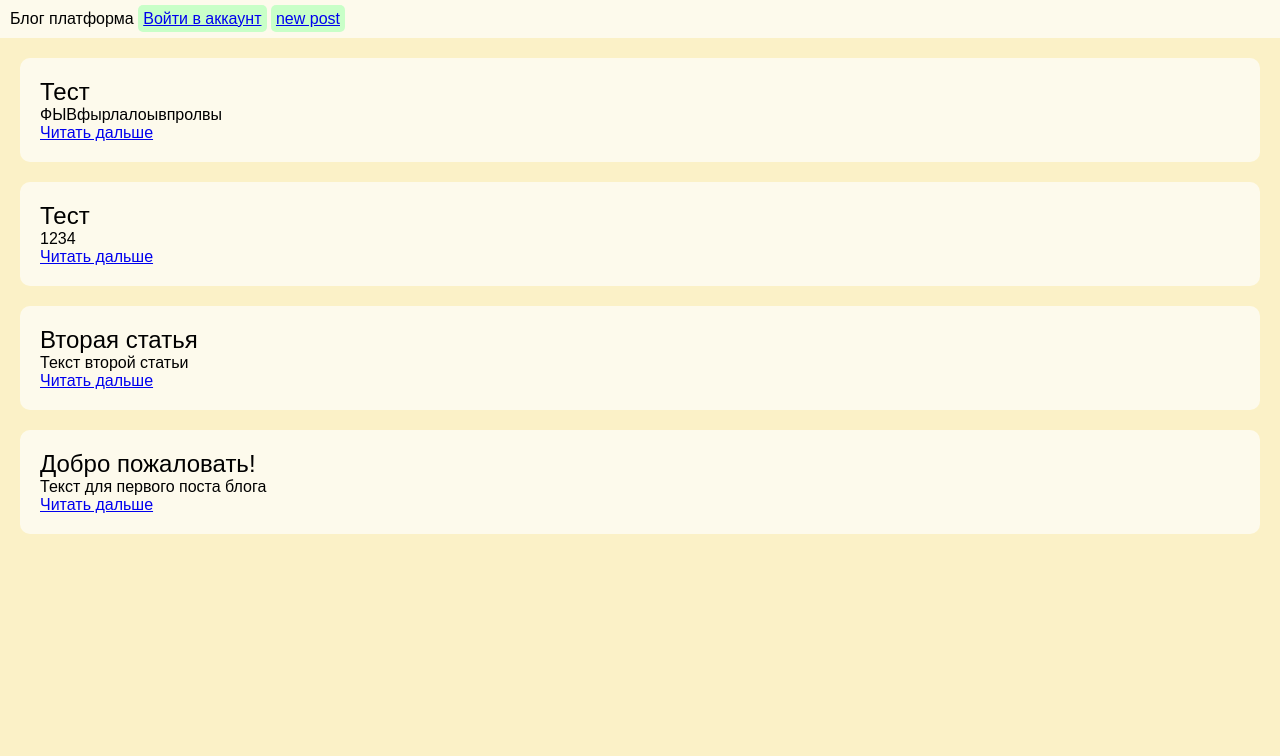
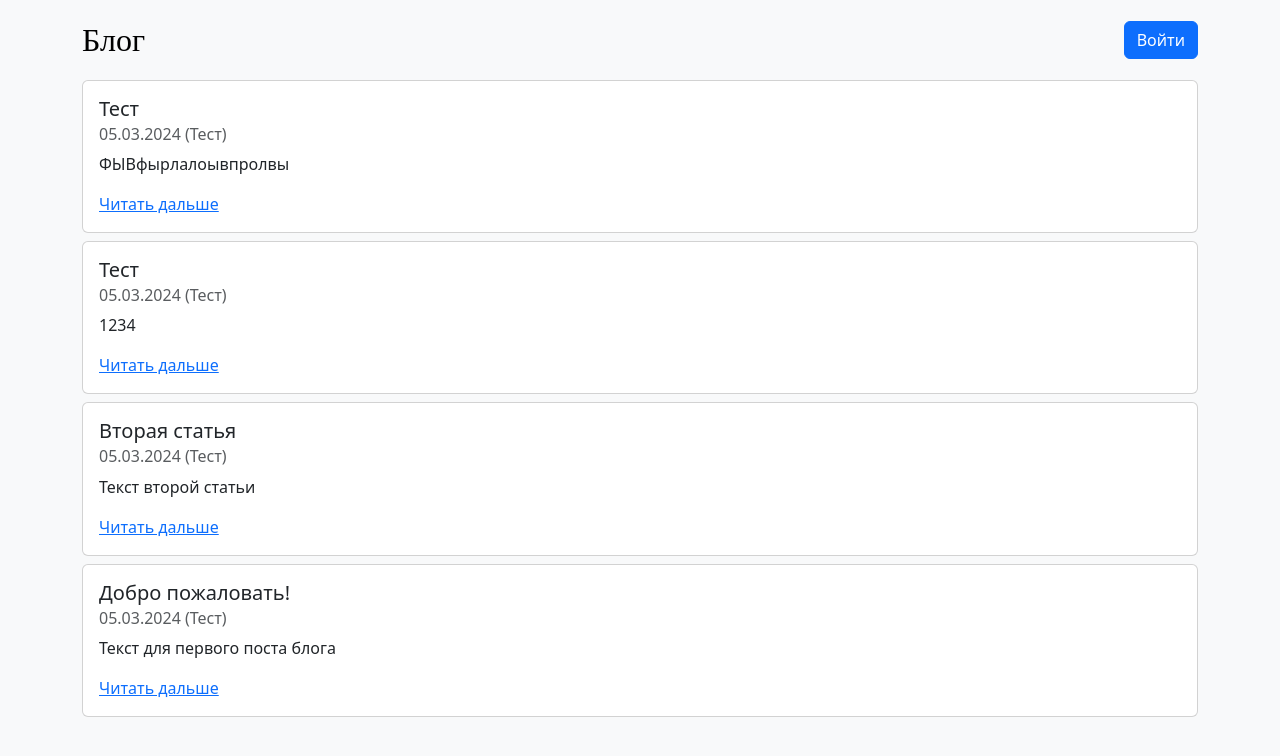
Before and after one commit to fhw12/blog-platform, a Flask app: page / in a window 1280 px wide. Shown: the top 756 px of the page. Run offline with Flask 3, Linux system fonts and the light colour scheme; data comes from the database, SQL or seed files in the repository; both versions use the stored data as it was after the commit.

Commit message:
new update is here

```diff
--- /dev/null
+++ b/db/DataBaseController.py
@@ -0,0 +1,21 @@
+import sqlite3
+
+import db.PostModel as PostModel
+
+class DBController:
+	def __init__(self):
+		self.postModel = PostModel.PostModel()
+
+	def addPost(self, title, content):
+		self.postModel.addPost(title, content)
+
+	def getPostById(self, postID):
+		return self.postModel.getPostByID(postID)
+
+	def getPosts(self):
+		return self.postModel.getPosts()
+
+# dbController = DBController()
+
+# for post in dbController.getPosts():
+# 	print(post)
--- /dev/null
+++ b/db/PostModel.py
@@ -0,0 +1,56 @@
+import sqlite3
+
+class ConnectionHelper:
+	def __init__(self):
+		self.connection = sqlite3.connect("main.db")
+
+	def getConnection(self):
+		return self.connection
+
+	def close(self):
+		self.connection.commit()
+		self.connection.close()
+
+	def __del__(self):
+		self.close()
+
+class PostModel:
+	def __init__(self):
+		connection = sqlite3.connect("main.db")
+		self.createTable = """
+			CREATE TABLE IF NOT EXISTS posts (
+				id INTEGER PRIMARY KEY AUTOINCREMENT,
+				title TEXT,
+				content TEXT
+			)
+		"""
+
+		connection.cursor().execute(self.createTable)
+		connection.close()
+
+	def addPost(self, title, content):
+		#connection = sqlite3.connect("main.db")
+		connectionHelper = ConnectionHelper()
+		connectionHelper.getConnection().cursor().execute("INSERT INTO posts (title, content) VALUES (?, ?)", (title, content))
+		#connection.commit()
+		#connection.close()
+
+	def getPosts(self):
+		#connection = sqlite3.connect("main.db")
+		connectionHelper = ConnectionHelper()
+		connection = connectionHelper.getConnection()
+		cursor = connection.cursor()
+		cursor.execute("SELECT * FROM posts ORDER BY id DESC")
+		ret = cursor.fetchall()
+		#connection.close()
+		return ret
+
+	def getPostByID(self, postID):
+		#connection = sqlite3.connect("main.db")
+		connectionHelper = ConnectionHelper()
+		connection = connectionHelper.getConnection()
+		cursor = connection.cursor()
+		cursor.execute("SELECT * FROM posts WHERE id=?", (postID,))
+		ret = cursor.fetchall()
+		#connection.close()
+		return ret
--- a/main.py
+++ b/main.py
@@ -9,7 +9,7 @@ class WebApp:
 		self.app = Flask(__name__)
 		self.app.secret_key = b'_5#y2L"F4Q8z\n\xec]/'
 		self.routes = Routes(self.app)
-		self.app.run(debug = True)
+		self.app.run(debug = True, host="0.0.0.0")
 
 if __name__ == '__main__':
 	web_app = WebApp()
--- a/routes.py
+++ b/routes.py
@@ -1,6 +1,5 @@
 from flask import render_template, request, session, redirect, url_for
-from DataBaseController import DBController
-from SessionController import SessionController
+from db.DataBaseController import DBController
 
 class Routes:
 	def __init__(self, app):
@@ -61,6 +60,8 @@ class Routes:
 
 			if 'username' in session:
 				self.dbController.addPost(title, content)
-				return 'Your post has been added!'
+				#return 'Your post has been added!'
+				return redirect(url_for('index'))
 			else:
-				return 'Error. You need to log into the app to be able to create posts!'
+				#return 'Error. You need to log into the app to be able to create posts!'
+				return redirect(url_for('index'))
--- a/static/styles/style.css
+++ b/static/styles/style.css
@@ -1,50 +1,4 @@
-body {
-	background: #FBF1C7;
-	font-family: sans-serif;
-	margin: 0;
-	user-select: none;
+.blog-header-logo {
+    font-family: "Times New Roman", serif;
+    font-size: 2.0rem;
 }
-
-.header{
-	background: #ffffffaa;
-	padding: 10px;
-}
-
-.header-button{
-	background: rgb(200, 255, 200);
-	padding: 5px;
-	border-radius: 5px;
-	cursor: pointer;
-}
-
-.header-button:active{
-	background: rgb(150, 230, 150);
-}
-
-.post-container {
-	display: grid;
-	grid-template-columns: repeat(auto-fill, minmax(100%, 1fr));
-	gap: 20px;
-	padding: 20px;
-}
-
-.container {
-	padding: 20px;
-}
-
-.post {
-	background-color: #ffffffaa;
-	border-radius: 10px;
-	overflow: hidden;
-	padding: 20px;
-}
-
-.post-header {
-	font-size: 1.5em;
-}
-
-/*@media (max-width: 600px) {
-	.post-container {
-		grid-template-columns: repeat(auto-fill, minmax(100%, 1fr));
-	}
-}*/
--- a/templates/index.html
+++ b/templates/index.html
@@ -3,11 +3,29 @@
 {% block content %}
 	<div class="post-container">
 		{% for post in posts %}
-		<div class="post">
+		<!-- <div class="post">
 			<span class="post-header">{{ post[1] }}</span><br>
 			<span>{{ post[2] }}</span><br>
 			<a href="./post/{{ post[0] }}">Читать дальше</a>
-		</div>
+		</div> -->
+			<div class="pb-2">
+				<div class="card" style="width: 100%;">
+					<div class="card-body">
+						<h5 class="card-title">{{ post[1] }}</h5>
+						<h6 class="card-subtitle mb-2 text-body-secondary">05.03.2024 (Тест)</h6>
+						<p class="card-text">{{ post[2] }}</p>
+						<a href="./post/{{ post[0] }}" class="card-link">Читать дальше</a>
+					</div>
+				</div>
+			</div>
+<!-- <br>
+			<div class="p-4 p-md-3 mb-2 rounded text-body-emphasis bg-body-secondary">
+				<div class="col-lg-6 px-0">
+				  <h1 class="display-5 fst-italic">{{ post[1] }}</h1>
+				  <p class="my-1">{{ post[2] }}</p>
+				  <p class="mb-0"><a href="./post/{{ post[0] }}" class="text-body-emphasis fw-bold">Читать дальше</a></p>
+				</div>
+			  </div> -->
 		{% endfor %}
 	</div>
 {% endblock %}
--- a/templates/layout.html
+++ b/templates/layout.html
@@ -1,25 +1,37 @@
 <!DOCTYPE html>
-<html>
+<html data-bs-theme="light">
 <head>
 	<meta charset="utf-8">
 	<meta name="viewport" content="width=device-width, initial-scale=1.0">
+	<title>Блог-платформа</title>
+	<!-- <script src="https://cdn.tailwindcss.com"></script> -->
+	<link href="https://cdn.jsdelivr.net/npm/bootstrap@5.3.3/dist/css/bootstrap.min.css" rel="stylesheet" integrity="sha384-QWTKZyjpPEjISv5WaRU9OFeRpok6YctnYmDr5pNlyT2bRjXh0JMhjY6hW+ALEwIH" crossorigin="anonymous">
+	<script src="https://cdn.jsdelivr.net/npm/bootstrap@5.3.3/dist/js/bootstrap.bundle.min.js" integrity="sha384-YvpcrYf0tY3lHB60NNkmXc5s9fDVZLESaAA55NDzOxhy9GkcIdslK1eN7N6jIeHz" crossorigin="anonymous"></script>
 	<link rel="stylesheet" type="text/css" href="{{ url_for('static', filename='styles/style.css') }}">
-	<title>Блог-платформа</title>
 </head>
-<body>
-	<div class="header">
-		<span>Блог платформа</span>
+<body class="bg-body-tertiary">
+	<div class="container">
+		<header class="header py-3">
+			<div class="row flex-wrap justify-content-between align-items-center">
+				<div class="col-auto">
+					<a href="{{ url_for('index') }}" class="blog-header-logo text-body-emphasis text-decoration-none">Блог</a>
+				</div>
 
-		{% if session["username"]: %}
-			<a class="header-button" href="./profile">Профиль</a>
-		{% else %}
-			<a class="header-button" href="./auth">Войти в аккаунт</a>
-		{% endif %}
+				<div class="col-auto d-flex justify-content-end align-items-center">
+					{% if session["username"]: %}
+					<div>
+						<a class="btn btn-primary" href="{{ url_for('newPost') }}">Написать</a>
+						<a class="btn btn-primary" href="{{ url_for('profile') }}">Профиль</a>
+					</div>
+					{% else %}
+					<a class="btn btn-primary" href="{{ url_for('auth') }}">Войти</a>
+					{% endif %}
+				</div>
+			</div>
+		</header>
 
-		<a class="header-button" href="./newPost">new post</a>
+		{% block content %}
+		{% endblock %}
 	</div>
-
-	{% block content %}
-	{% endblock %}
 </body>
 </html>
--- a/templates/profile.html
+++ b/templates/profile.html
@@ -4,8 +4,8 @@
 <div class="container">
 	{% if session["username"]: %}
 		<span>Ваше имя: </span>
-        <span>{{ session["username"] }}</span>
-        <a href="{{ url_for('logout') }}">Log out</a>
+        <span>{{ session["username"] }}</span><br><br>
+        <a href="{{ url_for('logout') }}">Выйти</a>
 	{% else %}
 		<span>Вы не вошли в аккаунт!</span>
 	{% endif %}
```
Also changed, not shown: templates/newPost.html (+5 -5 lines), main.db.
